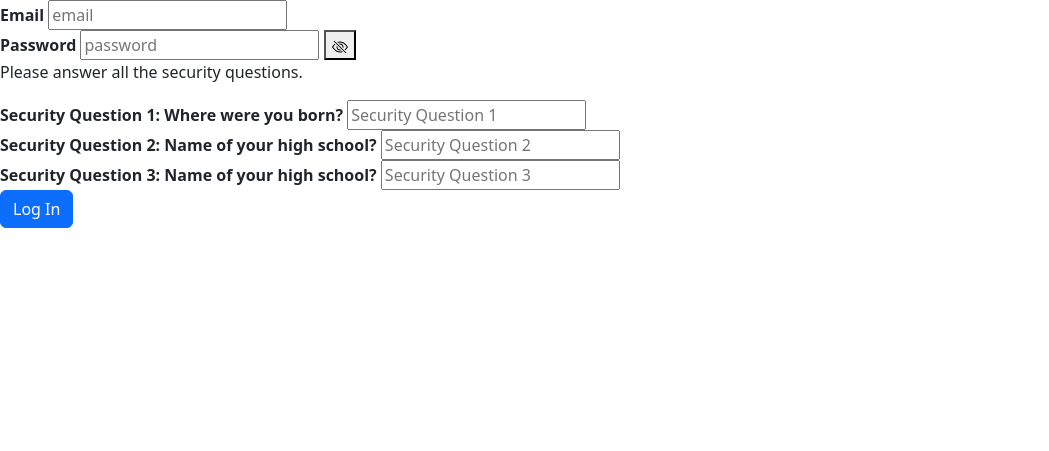
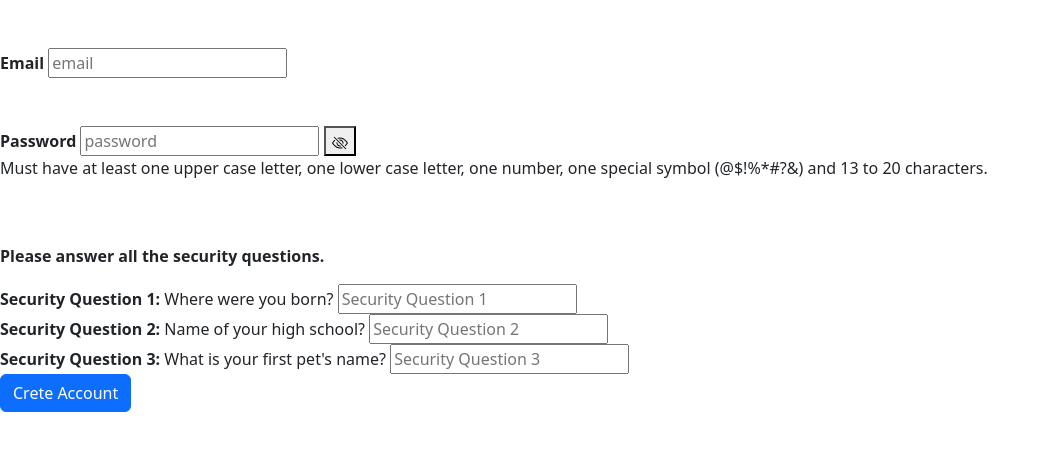
Before and after one commit to Crenshaw3000/Fireball-project, a Flask app: page /register in a window 1280 px wide. Shown: the part 80-531 px from the top of the page, without its empty margins (0-1049 px from the left). Run offline with Flask 2, Linux system fonts and the light colour scheme.

Commit message:
regex to register page

```diff
--- a/crud.py
+++ b/crud.py
@@ -47,6 +47,10 @@ def get_profile(user):
     "gets user info"
     return User.query.filter_by(user=user).first()
 
+def remove_profile_photo(user_id, profile_url):
+    return User.query.filter_by(user_id=user_id, profile_url=profile_url).first()
+
+
 def get_user_individual(email):
     """Get user by email"""
     return User.query.get(email)
--- a/server.py
+++ b/server.py
@@ -6,6 +6,8 @@ from model import Locator, User, Saved, connect_to_db, db
 import crud
 from jinja2 import StrictUndefined
 import os
+import re
+
 # import requests
 # from werkzeug.utils import secure_filename
 # import bcrypt
@@ -66,15 +68,11 @@ def ask_for_security_questions():
     # user = User.query.filter(User.email==email).first()
     # saved_security = User.query.filter(User.security1 == security1, User.security2 == security2, User.security3 == security3).first()
 
-    #query security Q in db
-    print (user)
-    print("***?***")
+    # #query security Q in db
+    # print (user)
+    # print("***?***")
     # print(saved_security)
 
-
-    # security1 = request.form.get("security1")
-    # security2 = request.form.get("security2")
-    # security3 = request.form.get("security3")
 
     security1_reset =request.form.get("security1_reset")
     security2_reset =request.form.get("security2_reset")
@@ -114,11 +112,38 @@ def upload_image():
     if img_url:
         user.profile_url = img_url
         db.session.commit()
-        flash(f"Profile picture uploaded.")
+        flash("Profile picture uploaded.")
+
     if img_url is None:
-        flash(f"Could not upload profile picture please try agin.")
+        flash("Could not upload profile picture please try agin.")
 
     return redirect("/profile")
+
+# @app.route('/delete_profile_pic', methods=['POST'])
+# def delete_profile_image():
+#     """Deletes photo from profile"""
+
+#     signed_in_email=session.get("user_email")
+
+#     if signed_in_email is None:
+#         flash("You must be signed in!")
+#         return redirect("/")
+
+#     else:
+#         user = User.query.filter(User.email==session["user_email"]).first()
+#         # img_url = result['secure_url']
+#         profile_url = request.form.get("remove_profile_pic")
+#         user_id=session["user_id"]
+
+#         remove_pic = crud.remove_profile_photo(user_id, profile_url)
+#         print("remove_pic")
+#         db.session.delete(remove_pic)
+#         db.session.commit()
+#         flash("The profile photo has been deleted.")
+#         db.session.add("/static/images/profile.png/")
+#         db.session.commit()
+
+#     return redirect("/profile")
 
 
 @app.route('/')
@@ -164,23 +189,43 @@ def register_user():
     """Create new user account"""
     fname = request.form.get("fname")
     lname =  request.form.get("lname")
-    email = request.form.get("email")
-    password = request.form.get("password")
+    email = request.form.get("re_email")
+    password = request.form.get("re_password")
     fave_anime = request.form.get("fave_anime")
     profile_url = request.form.get("profile_url")
     security1=request.form.get("security1")
     security2=request.form.get("security2")
     security3=request.form.get("security3")
 
-    user = crud.get_user_by_email(email)
+    #Must have at least one upper case letter, one lower case letter, one number,
+    #  one special symbol (@$!%*#?&) and 13 to 20 characters long
+    mat_pass = re.compile(r"^(?=.*[a-z])(?=.*[A-Z])(?=.*\d)(?=.*[@$!%*#?&])[A-Za-z\d@$!*&]{13,20}$")
 
-    if user:
-        flash("An account with this email already exists.")
+    mat_email = re.compile(r"[a-zA-Z0-9._]+\@(\w+)(\.)[a-z]{2,3}")
+
+
+    if re.match(mat_email, email) and re.match(mat_pass, password):
+        flash("Email is vaild")
+
+        if security1 or security2 or security3 is True:
+            flash("Security questions saved")
+
+            user = crud.get_user_by_email(email)
+            if user:
+                flash("An account with this email already exists.")
+
+            else:
+                user = crud.create_user(fname, lname, email, password, fave_anime, profile_url, security1, security2, security3)
+                db.session.add(user)
+                db.session.commit()
+                flash("Account created successfully. Please log in.")
+
+
+        else:
+            flash("One or more fields are invalid! Please try again.")
+
     else:
-        user = crud.create_user(fname, lname, email, password, fave_anime, profile_url, security1, security2, security3)
-        db.session.add(user)
-        db.session.commit()
-        flash("Account created successfully. Please log in.")
+        flash("One or more fields are invalid! Please try again.")
 
     return redirect("/")
 
@@ -201,9 +246,9 @@ def login_user():
         session["user_email"]=match.email
         session["user_id"]=match.user_id
         session.modified = True
-        print(session["user_email"])
-        print(session["user_id"])
-        print("*************")
+        # print(session["user_email"])
+        # print(session["user_id"])
+        # print("*************")
         flash("Logged in!")
 
     return redirect("/")
@@ -214,7 +259,7 @@ def show_user_details():
     signed_in_email=session.get("user_email")
 
     if signed_in_email is None:
-        flash(f"You must be signed in!")
+        flash("You must be signed in!")
         return redirect("/")
 
     else:
@@ -230,11 +275,12 @@ def get_update_profile_form():
 @app.route('/update_profile', methods=["POST"])
 def update_profile():
     """Update details in profile page"""
+
     signed_in_email=session.get("user_email")
     user = User.query.filter(User.email==session["user_email"]).first()
 
     if signed_in_email is None:
-        flash(f"You must be signed in!")
+        flash("You must be signed in!")
         return redirect("/")
 
 
@@ -247,13 +293,13 @@ def update_profile():
     if new_fname:
         user.fname = new_fname
         db.session.commit()
-        flash(f"First name was updated.")
+        flash("First name was updated.")
 
 
     if new_lname:
         user.lname = new_lname
         db.session.commit()
-        flash(f"Last name was updated.")
+        flash("Last name was updated.")
 
 
     # if new_profile_pic:
@@ -265,7 +311,7 @@ def update_profile():
     if new_fave_anime:
         user.fave_anime = new_fave_anime
         db.session.commit()
-        flash(f"Favorite anime was updated.")
+        flash("Favorite anime was updated.")
     return redirect("/profile")
 
 @app.route('/change_password', methods=["GET"])
@@ -349,7 +395,7 @@ def save_location(locator_id):
     signed_in_email=session.get("user_email")
 
     if signed_in_email is None:
-        flash(f"You must be signed in!")
+        flash("You must be signed in!")
         return redirect("/")
 
     # locator_id= request.form.get('fireballs_id')
@@ -362,7 +408,7 @@ def save_location(locator_id):
     print(map_save)
 
     if map_save:
-        flash(f"You saved this fireball already.")
+        flash("You saved this fireball already.")
 
     else:
         # user = crud.get_user_by_email(signed_in_email)
@@ -371,7 +417,7 @@ def save_location(locator_id):
         save = crud.create_saved_location(user, locator)
         db.session.add(save)
         db.session.commit()
-        flash(f"You saved the coordinates for the fireball with this date and time: {locator.date}")
+        flash("You saved the coordinates for the fireball with this date and time: {locator.date}")
 
     return redirect(f'/fireballs/{locator_id}')
 
@@ -382,7 +428,7 @@ def my_fireball_saves():
     signed_in_email=session.get("user_email")
 
     if signed_in_email is None:
-        flash(f"You must be signed in!")
+        flash("You must be signed in!")
         return redirect("/")
     # user_id = session.get("user_id")
     # user_id = session["user_id"]
@@ -407,7 +453,7 @@ def delete_fireball():
     # print(signed_in_email)
 
     if signed_in_email is None:
-        flash(f"You must be signed in!")
+        flash("You must be signed in!")
         return redirect("/")
 
     else:
@@ -419,7 +465,7 @@ def delete_fireball():
         # print(remove)
         db.session.delete(remove)
         db.session.commit()
-        flash(f"You deleted this fireball from your saves")
+        flash("You deleted this fireball from your saves.")
 
 
         return redirect("/my_saved_fireballs")
@@ -432,7 +478,7 @@ def save_fireball_from_map():
     # # print(signed_in_email)
 
     if signed_in_email is None:
-        flash(f"You must be signed in!")
+        flash("You must be signed in!")
         return redirect("/")
 
     locator_id= request.form.get('fireballs_id')
@@ -451,7 +497,7 @@ def save_fireball_from_map():
 
     # for save in list_of_saves:
     if map_save:
-        flash(f"You saved this fireball already.")
+        flash("You saved this fireball already.")
         # print("you *** already **")
 
     else:
@@ -462,7 +508,7 @@ def save_fireball_from_map():
         print(save_fire)
         db.session.add(save_fire)
         db.session.commit()
-        flash(f"You added this fireball to you saves")
+        flash("You added this fireball to you saves")
 
 
     return redirect("/my_saved_fireballs")
@@ -472,10 +518,10 @@ def save_fireball_from_map():
 def logout():
     """ log out current user"""
     # print("this is the session before we do session pop")
-    print(session)
+    # print(session)
     session.pop("user_email", None)
     # print("this is the session after we do session pop")
-    print(session)
+    # print(session)
 
     flash("You are now logged out")
 
--- a/templates/forgot_password.html
+++ b/templates/forgot_password.html
@@ -12,17 +12,19 @@
       </section>
   </nav>
 
+
   <h1> Forgot Password </h1>
   <br></br>
+
     <body>
     <div class="container"></div>
 
     <form action="/forgot_password"  method="POST">
       <div class="input-box">
-        Email <input type="text" name="user_email" placeholder= "email" id ="user_email">
+        <strong> Email </strong> <input type="text" name="user_email" placeholder= "email" id ="user_email">
       </div>
       <p>
-        <input type="submit">
+        <input type="submit" value="Submit">
       </p>
     </form>
     </body>
--- a/templates/register.html
+++ b/templates/register.html
@@ -11,17 +11,19 @@
       <a href="/">home</a>
     </section>
 </nav>
+<br></br>
 
     <body>
         <div class="container"></div>
             <form action="/register" method="POST">
                 <div class="input-box">
-                    <strong> Email </strong> <input type="text" name="email" placeholder= "email" id ="email">
+                    <strong> Email </strong> <input type="text" name="re_email" placeholder= "email" id ="email">
                 </div>
+                <br></br>
 
 
                 <div class="input-box">
-                    <strong> Password </strong> <input type="password" placeholder= "password" name="password" id="password">
+                    <strong> Password </strong> <input type="password" placeholder= "password" name="re_password" id="password">
                     <button type="button" class="bi bi-eye-slash" id="togglePassword"> <svg xmlns="http://www.w3.org/2000/svg" width="16" height="16" fill="currentColor" class="bi bi-eye-slash" viewBox="0 0 16 16">
                     <path d="M13.359 11.238C15.06 9.72 16 8 16 8s-3-5.5-8-5.5a7.028 7.028 0 0 0-2.79.588l.77.771A5.944 5.944 0 0 1 8 3.5c2.12 0 3.879 1.168 5.168 2.457A13.134 13.134 0 0 1 14.828 8c-.058.087-.122.183-.195.288-.335.48-.83 1.12-1.465 1.755-.165.165-.337.328-.517.486l.708.709z"/>
                     <path d="M11.297 9.176a3.5 3.5 0 0 0-4.474-4.474l.823.823a2.5 2.5 0 0 1 2.829 2.829l.822.822zm-2.943 1.299.822.822a3.5 3.5 0 0 1-4.474-4.474l.823.823a2.5 2.5 0 0 0 2.829 2.829z"/>
@@ -29,28 +31,32 @@
                     </svg>
                     </button>
                     </div>
+                    <p> Must have at least one upper case letter, one lower case letter, one number,
+                        one special symbol (@$!%*#?&) and 13 to 20 characters.</p>
                 </div>
+                <br></br>
 
-        <p> Please answer all the security questions. </p>
+        <p> <strong> Please answer all the security questions.</strong> </p>
         <div class="input-box">
-            <strong> Security Question 1: Where were you born? </strong>
+            <strong> Security Question 1:</strong> Where were you born?
             <input type="text" placeholder= "Security Question 1" name="security1" id="security1">
         </div>
 
 
+
         <div class="input-box">
-            <strong> Security Question 2: Name of your high school? </strong>
+            <strong> Security Question 2:</strong> Name of your high school?
             <input type="text" placeholder= "Security Question 2" name="security2" id="security2">
         </div>
 
         <div class="input-box">
-            <strong> Security Question 3: Name of your high school? </strong>
+            <strong> Security Question 3:</strong> What is your first pet's name?
             <input type="text" placeholder= "Security Question 3" name="security3" id="security3">
         </div>
 
 
             <button type="submit" id="submit" class="btn btn-primary">
-            Log In
+            Crete Account
             </button>
 
     </form>
--- a/templates/security_to_reset_pw.html
+++ b/templates/security_to_reset_pw.html
@@ -32,7 +32,7 @@
 </div>
 
 <div class="input-box">
-  <strong> Security Question 3: Name of your high school? </strong>
+  <strong> Security Question 3: What is your first pet's name? </strong>
   <input type="text" placeholder= "Security Question 3" name="security3_reset" id="security3_reset">
 </div>
 
--- a/templates/update_profile.html
+++ b/templates/update_profile.html
@@ -30,7 +30,7 @@
     </div>
 
     <p>
-        <input type="submit">
+        <input type="submit" value="Submit">
       </p>
     </form>
 <!--
```
Also changed, not shown: templates/all_fireballs.html (+6 -3 lines), templates/homepage.html (+4 -4 lines), templates/profile.html (+9 -3 lines).
